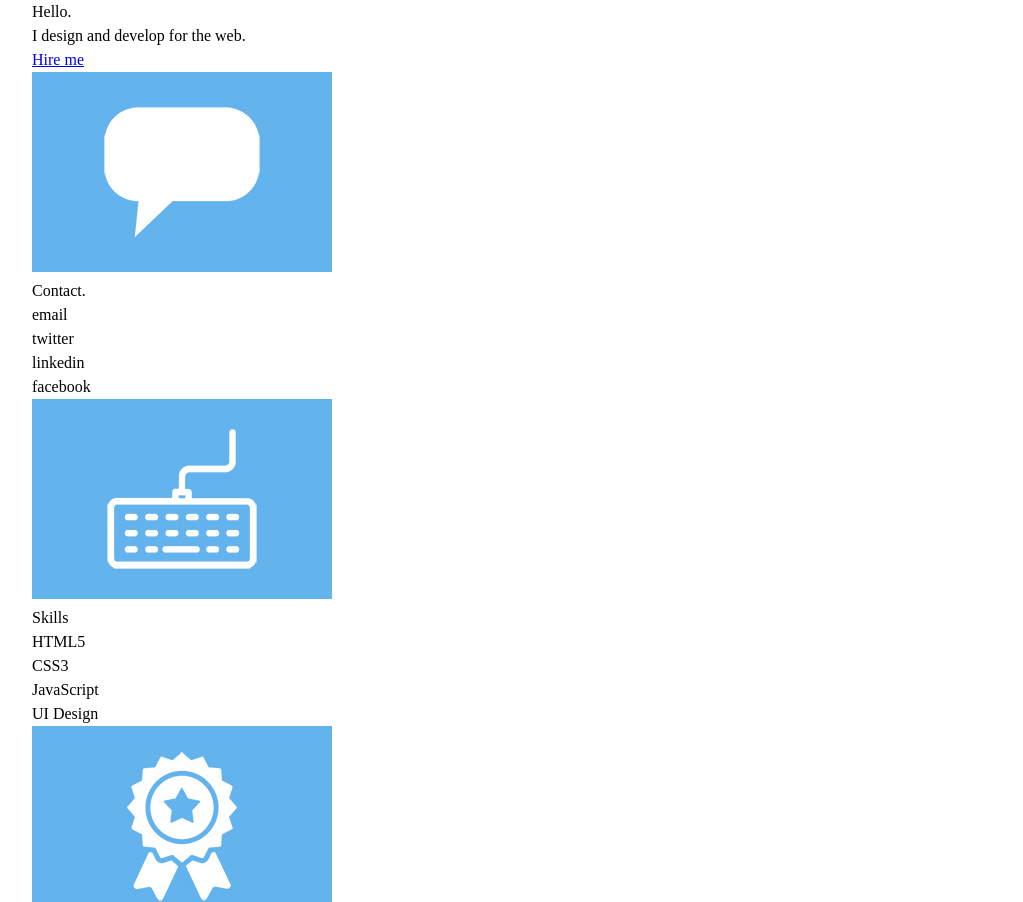
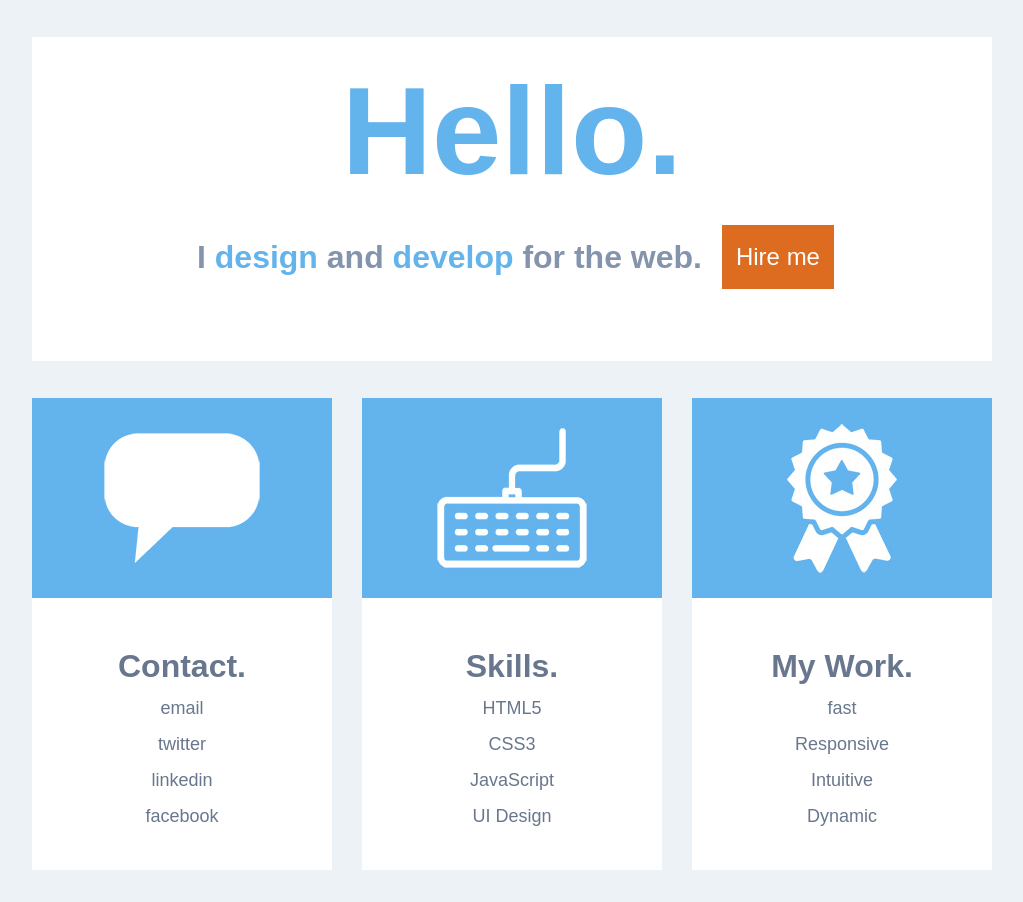
Before and after one commit to joaquiera7/DMIT1530, a plain HTML site: page hello-build-activity/index.html in a window 1280 px wide. Shown: the top 902 px of the page, without its empty margins (128-1151 px from the left). Drawn offline with Linux system fonts and the light colour scheme.

Commit message:
initial css done

```diff
--- a/hello-build-activity/css/styles.css
+++ b/hello-build-activity/css/styles.css
@@ -1,10 +1,96 @@
 body {
-	background-color: white;
+	background-color: #edf2f7;
+	font-size: 100%;
+	line-height: 1.5;
+	color: #68778d;
+	font-family: Arial, Helvetica, sans-serif;
 }
 
 .container {
 	margin:0 auto;
 	width:960px;
-	font-size: 100%;
-	line-height: 1.5;
+
 }
+/** header **/
+header {
+	background-color: #fff;
+	margin-top: 37px;
+	margin-bottom: 37px;
+}
+h1 {
+	font-size: 125px;
+	color: #63b3ed;
+	font-weight: bold;
+	text-align: center;
+}
+
+.callout p {
+	margin-right: 20px;
+	margin-left: 165px;
+	font-size: 32px;
+	font-weight: bold;
+	color: #8594ad;
+}
+
+.callout span {
+	color: #63b3ed;
+}
+.callout a {
+	background-color:#dd6b20;
+	color: #fff;
+	text-decoration: none;
+	font-size: 24px;
+	padding: 12px;
+	border:2px solid #dd6b20;
+}
+
+.callout a:hover {
+	border:2px solid #dd6b20;
+	background-color: #fff;
+	color: #a0aec0;
+	transition: all 0.3s ease-in-out;
+}
+
+.callout {
+	/** flex container **/
+	display: flex;
+	align-items: center;
+	padding-bottom: 72px;
+}
+
+section {
+	display: flex;
+	justify-content: space-between;
+}
+
+/** column layout **/
+.col {
+	width: 300px;
+	/** note: the images are the widest element inside each column, therefore the columns will equal the width of the images.
+	We don't need to specify the width of the images. Flexbox looks at the width of the content first and then layouts the space **/
+	margin-bottom: 36px;
+	padding-bottom: 36px;
+	background-color: #fff;
+	text-align: center;
+	font-size: 18px;
+}
+
+.col img {
+	margin-bottom: 36px;
+}
+
+.col h2 {
+	font-size: 32px;
+	font-weight: bold;
+}
+
+.col li {
+	line-height: 36px;
+}
+
+/** footer **/
+footer {
+	background-color: #fff;
+	font-style: italic;
+	padding: 15px 30px;
+}
--- a/hello-build-activity/index.html
+++ b/hello-build-activity/index.html
@@ -12,8 +12,10 @@
 	<div class="container">
         <header>
             <h1>Hello.</h1>
-            <p>I <span>design</span> and develop for the web.</p>
-            <a href="#">Hire me</a>
+            <div class="callout">
+                <p>I <span>design</span> and <span>develop</span> for the web.</p>
+                <a href="#">Hire me</a>
+            </div>
         </header>
 		<section>
             <div class="col">
@@ -30,7 +32,7 @@
             <div class="col">
                 <!-- column #2 -->
                 <img src="img/keyboard.jpg" alt="Keyboard">
-                <h2>Skills</h2>
+                <h2>Skills.</h2>
                 <ul>
                     <li>HTML5</li>
                     <li>CSS3</li>
@@ -47,7 +49,6 @@
                     <li>Responsive</li>
                     <li>Intuitive</li>
                     <li>Dynamic</li>
-                    <li>try tihs</li>
                 </ul>
             </div>
         </section>
```
